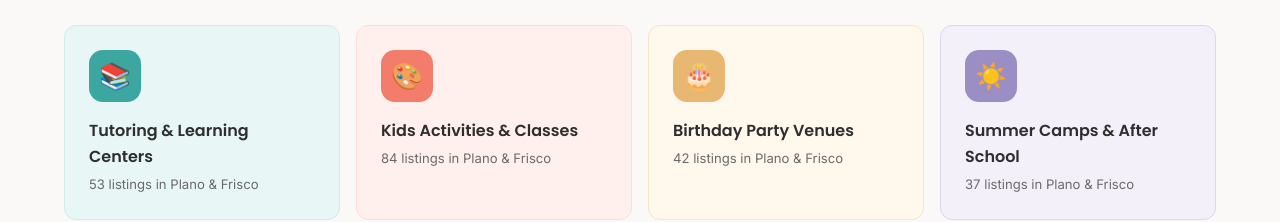
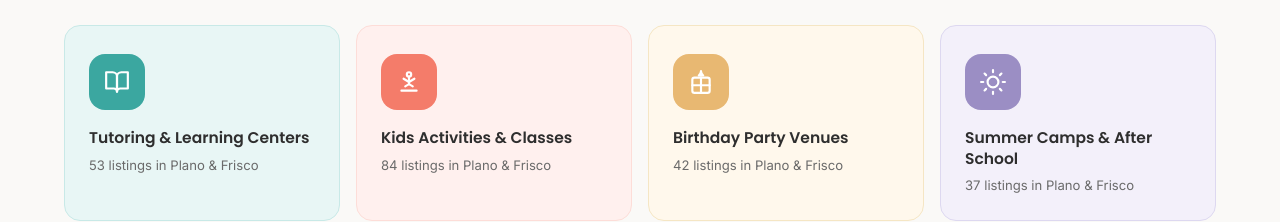
Before and after one commit to tayseermbabiker/kidsdirectory, a website: page public/index.html in a window 1280 px wide. Shown: the part 585-807 px from the top of the page. Drawn offline with Linux system fonts and the light colour scheme.

Commit message:
Replace emoji category icons with clean SVG icons + hover arrow
- SVG stroke icons: book, figure, cake, sun, heartbeat, house, cup, scissors
- Hover arrow slides in with matching accent color
- Slightly larger icon container (56px) with 16px border-radius

Co-Authored-By: Claude Opus 4.6 <noreply@anthropic.com>

```diff
--- a/public/css/styles.css
+++ b/public/css/styles.css
@@ -249,61 +249,78 @@ img { max-width: 100%; display: block; }
 /* === CATEGORY CARDS === */
 .cat-grid {
   display: grid;
-  grid-template-columns: repeat(auto-fill, minmax(260px, 1fr));
+  grid-template-columns: repeat(auto-fill, minmax(240px, 1fr));
   gap: 16px;
 }
 
 .cat-card {
-  border-radius: var(--radius);
-  padding: 24px;
+  border-radius: 16px;
+  padding: 28px 24px 24px;
   cursor: pointer;
   transition: transform 0.2s, box-shadow 0.2s;
   border: 1px solid transparent;
   position: relative;
   overflow: hidden;
+  display: flex;
+  flex-direction: column;
 }
 
 .cat-card:hover {
-  transform: translateY(-3px);
-  box-shadow: 0 8px 24px rgba(0,0,0,0.1);
+  transform: translateY(-4px);
+  box-shadow: 0 10px 28px rgba(0,0,0,0.1);
 }
 
-/* Category card color variants */
-.cat-card[data-color="teal"]   { background: var(--teal-light); border-color: #D0EDEB; }
-.cat-card[data-color="coral"]  { background: var(--coral-light); border-color: #FDDDD8; }
-.cat-card[data-color="golden"] { background: var(--golden-light); border-color: #F5E6C4; }
-.cat-card[data-color="purple"] { background: var(--purple-light); border-color: #DDD8F0; }
-.cat-card[data-color="sky"]    { background: var(--sky-light); border-color: #C8E3F8; }
-
 .cat-card-icon {
-  width: 52px;
-  height: 52px;
-  border-radius: 14px;
+  width: 56px;
+  height: 56px;
+  border-radius: 16px;
   display: flex;
   align-items: center;
   justify-content: center;
-  margin-bottom: 16px;
-  font-size: 1.6rem;
+  margin-bottom: 18px;
+  flex-shrink: 0;
 }
-
-.cat-card[data-color="teal"] .cat-card-icon   { background: var(--teal); color: #fff; }
-.cat-card[data-color="coral"] .cat-card-icon  { background: var(--coral); color: #fff; }
-.cat-card[data-color="golden"] .cat-card-icon { background: var(--golden); color: #fff; }
-.cat-card[data-color="purple"] .cat-card-icon { background: var(--purple); color: #fff; }
-.cat-card[data-color="sky"] .cat-card-icon    { background: var(--sky); color: #fff; }
 
 .cat-card h3 {
   font-family: 'Poppins', sans-serif;
-  font-size: 1rem;
+  font-size: 0.97rem;
   font-weight: 600;
-  margin-bottom: 4px;
+  margin-bottom: 6px;
   color: var(--text);
+  line-height: 1.3;
 }
 
-.cat-card p {
-  font-size: 0.82rem;
-  color: var(--muted);
+.cat-card p { font-size: 0.82rem; color: var(--muted); }
+
+/* Color variants */
+.cat-card[data-color="teal"]   { background: #E8F6F5; border-color: #C8E9E7; }
+.cat-card[data-color="coral"]  { background: #FFF0EE; border-color: #FDDDD8; }
+.cat-card[data-color="golden"] { background: #FFF8EC; border-color: #F5E6C4; }
+.cat-card[data-color="purple"] { background: #F3F0FA; border-color: #DDD8F0; }
+.cat-card[data-color="sky"]    { background: #EDF6FD; border-color: #C8E3F8; }
+
+.cat-card[data-color="teal"]   .cat-card-icon { background: var(--teal);   color: #fff; }
+.cat-card[data-color="coral"]  .cat-card-icon { background: var(--coral);  color: #fff; }
+.cat-card[data-color="golden"] .cat-card-icon { background: var(--golden); color: #fff; }
+.cat-card[data-color="purple"] .cat-card-icon { background: var(--purple); color: #fff; }
+.cat-card[data-color="sky"]    .cat-card-icon { background: var(--sky);    color: #fff; }
+
+/* Hover arrow */
+.cat-card::after {
+  content: '\2192';
+  position: absolute;
+  bottom: 22px; right: 20px;
+  font-size: 1rem;
+  opacity: 0;
+  transition: opacity 0.2s, transform 0.2s;
+  transform: translateX(-4px);
 }
+.cat-card[data-color="teal"]::after   { color: var(--teal); }
+.cat-card[data-color="coral"]::after  { color: var(--coral); }
+.cat-card[data-color="golden"]::after { color: var(--golden); }
+.cat-card[data-color="purple"]::after { color: var(--purple); }
+.cat-card[data-color="sky"]::after    { color: var(--sky); }
+.cat-card:hover::after { opacity: 1; transform: translateX(0); }
 
 /* === BUSINESS CARDS === */
 .biz-grid {
--- a/public/js/app.js
+++ b/public/js/app.js
@@ -8,15 +8,15 @@ const HERO_IMG = 'https://images.unsplash.com/photo-1587654780293-f32e19c5e93a?w
 
 // Category card colors
 const CAT_COLORS = ['teal', 'coral', 'golden', 'purple', 'sky', 'teal', 'coral', 'golden'];
-const CAT_EMOJIS = {
-  'Tutoring & Learning Centers': '&#x1F4DA;',
-  'Kids Activities & Classes': '&#x1F3A8;',
-  'Birthday Party Venues': '&#x1F382;',
-  'Summer Camps & After School': '&#x2600;&#xFE0F;',
-  'Pediatric Dentists & Doctors': '&#x1F9D1;&#x200D;&#x2695;&#xFE0F;',
-  'Daycares & Preschools': '&#x1F3E0;',
-  'Family-Friendly Restaurants': '&#x1F37D;&#xFE0F;',
-  'Kids Haircuts & Clothing': '&#x2702;&#xFE0F;'
+const CAT_SVGS = {
+  'Tutoring & Learning Centers': `<svg width="26" height="26" viewBox="0 0 24 24" fill="none" stroke="currentColor" stroke-width="2" stroke-linecap="round" stroke-linejoin="round"><path d="M2 3h6a4 4 0 0 1 4 4v14a3 3 0 0 0-3-3H2z"/><path d="M22 3h-6a4 4 0 0 0-4 4v14a3 3 0 0 1 3-3h7z"/></svg>`,
+  'Kids Activities & Classes': `<svg width="26" height="26" viewBox="0 0 24 24" fill="none" stroke="currentColor" stroke-width="2" stroke-linecap="round" stroke-linejoin="round"><circle cx="12" cy="5" r="2"/><path d="M12 7v7"/><path d="m8.5 16 3.5-2 3.5 2"/><path d="M5 20h14"/><path d="m7 9 5 3 5-3"/></svg>`,
+  'Birthday Party Venues': `<svg width="26" height="26" viewBox="0 0 24 24" fill="none" stroke="currentColor" stroke-width="2" stroke-linecap="round" stroke-linejoin="round"><path d="M12 2c0 2-2 4-2 4h4s-2-2-2-4z"/><path d="M6 8h12a2 2 0 0 1 2 2v10a2 2 0 0 1-2 2H6a2 2 0 0 1-2-2V10a2 2 0 0 1 2-2z"/><line x1="12" y1="8" x2="12" y2="22"/><line x1="4" y1="15" x2="20" y2="15"/></svg>`,
+  'Summer Camps & After School': `<svg width="26" height="26" viewBox="0 0 24 24" fill="none" stroke="currentColor" stroke-width="2" stroke-linecap="round" stroke-linejoin="round"><circle cx="12" cy="12" r="5"/><line x1="12" y1="1" x2="12" y2="3"/><line x1="12" y1="21" x2="12" y2="23"/><line x1="4.22" y1="4.22" x2="5.64" y2="5.64"/><line x1="18.36" y1="18.36" x2="19.78" y2="19.78"/><line x1="1" y1="12" x2="3" y2="12"/><line x1="21" y1="12" x2="23" y2="12"/><line x1="4.22" y1="19.78" x2="5.64" y2="18.36"/><line x1="18.36" y1="5.64" x2="19.78" y2="4.22"/></svg>`,
+  'Pediatric Dentists & Doctors': `<svg width="26" height="26" viewBox="0 0 24 24" fill="none" stroke="currentColor" stroke-width="2" stroke-linecap="round" stroke-linejoin="round"><path d="M22 12h-4l-3 9L9 3l-3 9H2"/></svg>`,
+  'Daycares & Preschools': `<svg width="26" height="26" viewBox="0 0 24 24" fill="none" stroke="currentColor" stroke-width="2" stroke-linecap="round" stroke-linejoin="round"><path d="m3 9 9-7 9 7v11a2 2 0 0 1-2 2H5a2 2 0 0 1-2-2z"/><polyline points="9 22 9 12 15 12 15 22"/></svg>`,
+  'Family-Friendly Restaurants': `<svg width="26" height="26" viewBox="0 0 24 24" fill="none" stroke="currentColor" stroke-width="2" stroke-linecap="round" stroke-linejoin="round"><path d="M17 8h1a4 4 0 1 1 0 8h-1"/><path d="M3 8h14v9a4 4 0 0 1-4 4H7a4 4 0 0 1-4-4Z"/><line x1="6" y1="2" x2="6" y2="4"/><line x1="10" y1="2" x2="10" y2="4"/><line x1="14" y1="2" x2="14" y2="4"/></svg>`,
+  'Kids Haircuts & Clothing': `<svg width="26" height="26" viewBox="0 0 24 24" fill="none" stroke="currentColor" stroke-width="2" stroke-linecap="round" stroke-linejoin="round"><circle cx="6" cy="6" r="3"/><circle cx="6" cy="18" r="3"/><line x1="20" y1="4" x2="8.12" y2="15.88"/><line x1="14.47" y1="14.48" x2="20" y2="20"/><line x1="8.12" y1="8.12" x2="12" y2="12"/></svg>`
 };
 
 async function loadData() {
@@ -100,10 +100,10 @@ function renderHome(app) {
         ${CATEGORIES.map((c, i) => {
           const count = allBusinesses.filter(b => b.category === c.name).length;
           const color = CAT_COLORS[i % CAT_COLORS.length];
-          const emoji = CAT_EMOJIS[c.name] || '&#x2B50;';
+          const icon = CAT_SVGS[c.name] || '';
           return `
           <a href="/plano/${c.slug}" class="cat-card" data-color="${color}">
-            <div class="cat-card-icon">${emoji}</div>
+            <div class="cat-card-icon">${icon}</div>
             <h3>${c.name}</h3>
             <p>${count} listings in Plano & Frisco</p>
           </a>`;
@@ -171,10 +171,10 @@ function renderCityPage(app, citySlug) {
         ${CATEGORIES.map((c, i) => {
           const count = businesses.filter(b => b.category === c.name).length;
           const color = CAT_COLORS[i % CAT_COLORS.length];
-          const emoji = CAT_EMOJIS[c.name] || '&#x2B50;';
+          const icon = CAT_SVGS[c.name] || '';
           return `
           <a href="/${citySlug}/${c.slug}" class="cat-card" data-color="${color}">
-            <div class="cat-card-icon">${emoji}</div>
+            <div class="cat-card-icon">${icon}</div>
             <h3>${c.name}</h3>
             <p>${count} listings</p>
           </a>`;
```
